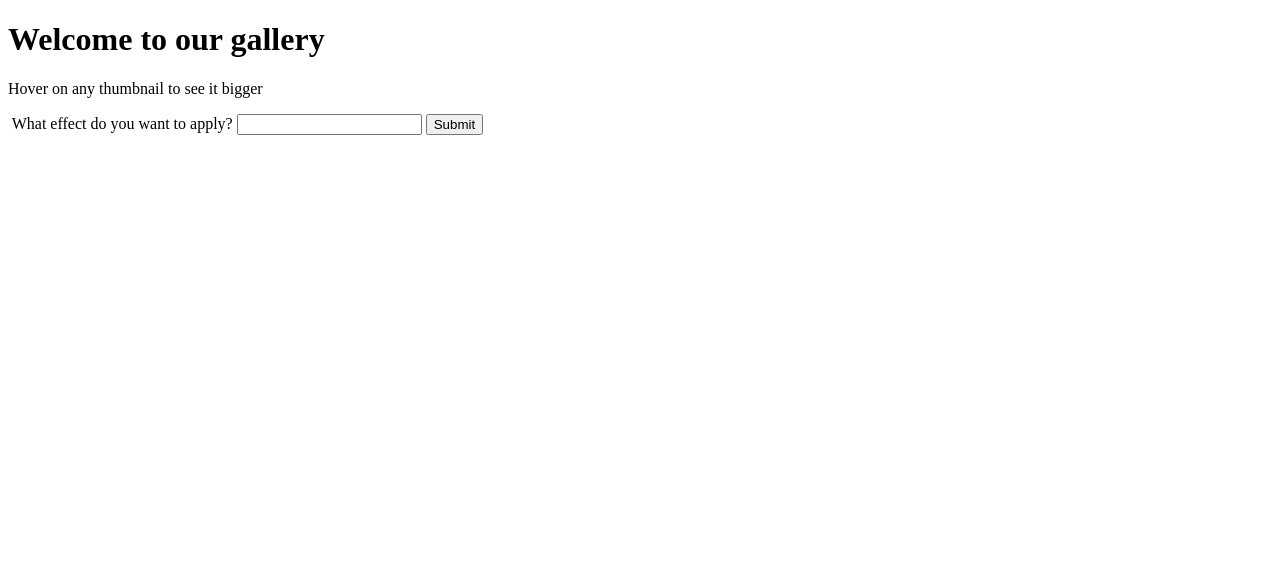
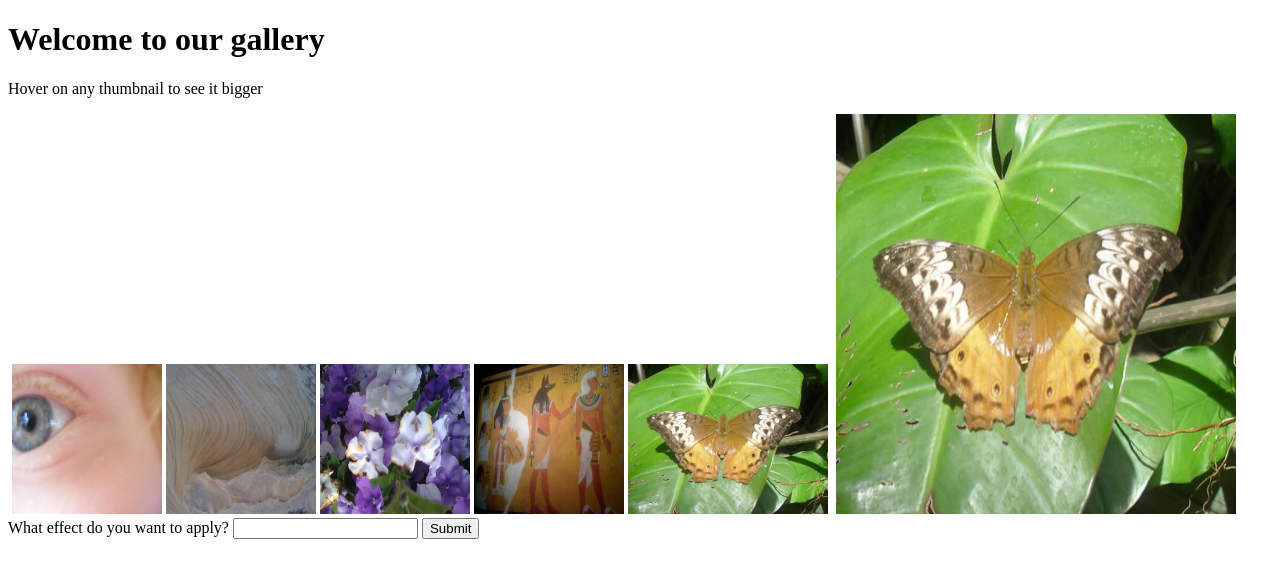
Before and after one commit to nicholasl98/1620-Final, a plain HTML site: page Final-startingcode/index.html in a window 1280 px wide. Drawn offline with Linux system fonts and the light colour scheme.

Commit message:
linked images to html

```diff
--- a/Final-startingcode/index.html
+++ b/Final-startingcode/index.html
@@ -3,16 +3,39 @@
 
 <head>
     <meta charset="utf-8">
+    <title>Nicholas Lai 1620 Final "Gallery"</title>
 </head>
 
 <body>
     <h1>Welcome to our gallery</h1>
     <p>Hover on any thumbnail to see it bigger</p>
     <div id="thumb-bar"> </div>
+
+
     <img class="displayed-img">
+        <img src="images/pic1.jpg" alt="pic1";
+            width="150" height="150">
+        <img src="images/pic2.jpg" alt="pic2";
+            width="150" height="150">
+        <img src="images/pic3.jpg" alt="pic3";
+            width="150" height="150">
+        <img src="images/pic4.jpg" alt="pic4";
+            width="150" height="150">
+        <img src="images/pic5.jpg" alt="pic1";
+            idth="150" height="150">
+    </class>
+
+    <img section="Large-img">
+        <img src="images/pic5.jpg" alt="largepic1";
+            width="400" height ="400">
+    </section>
+
+
+    <section id= "label">
     <label>What effect do you want to apply?</label>
     <input id="effect" type="text">
     <button>Submit</button>
+    </section>
 </body>
 
 </html>
```
